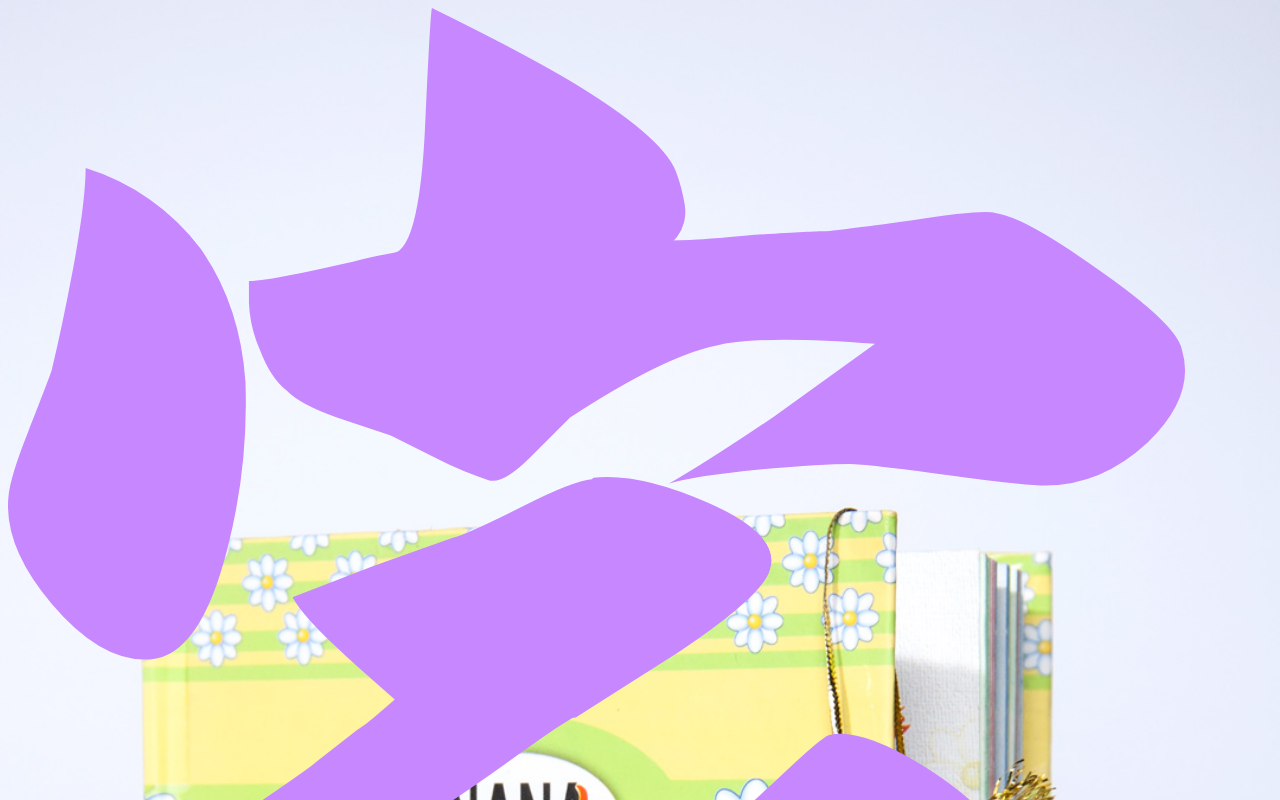
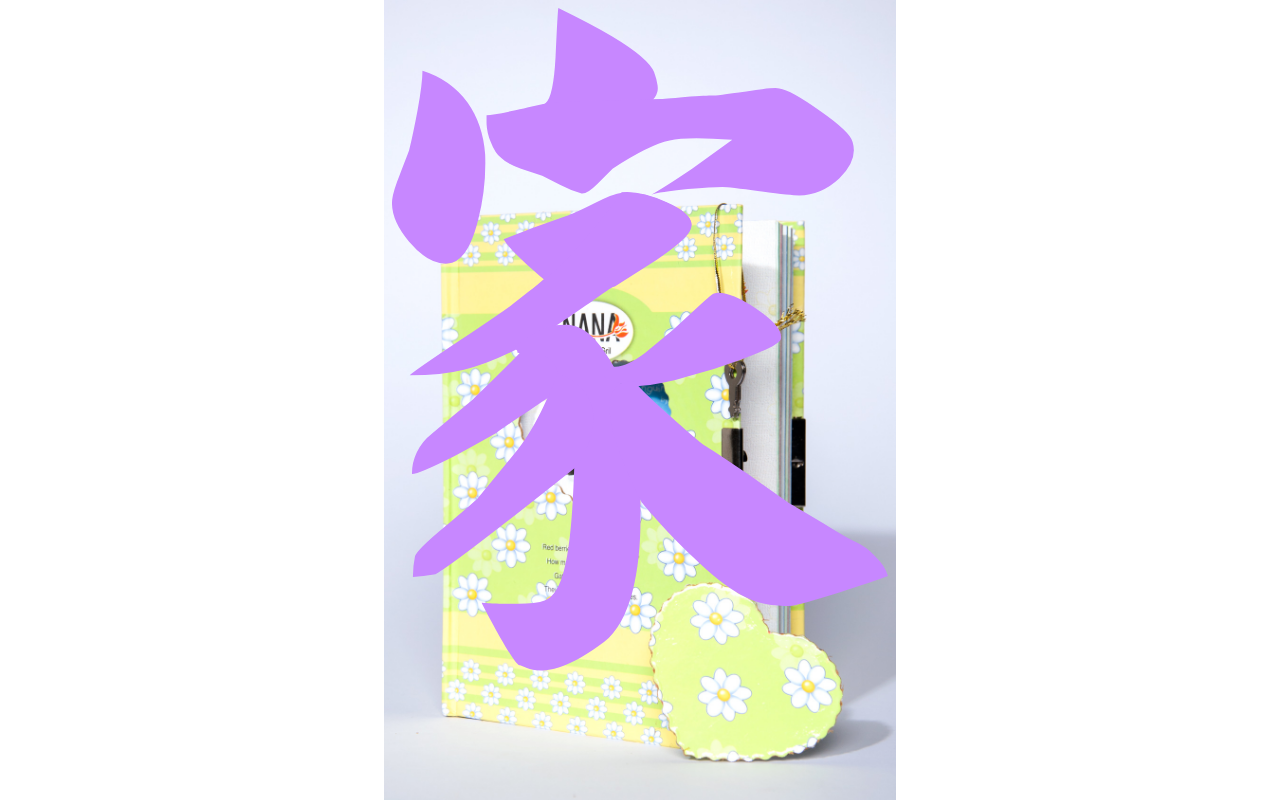
Before and after one commit to kabk/go-theses-21-kexin-hao, a plain HTML site: page docs/index.html in a window 1280 px wide. Shown: the top 800 px of the page. Drawn offline with nearby package versions, Linux system fonts and the light colour scheme.

Commit message:
Update index.css

```diff
--- a/docs/css/index.css
+++ b/docs/css/index.css
@@ -1,7 +1,14 @@
+html{
+  /* width:600px; */
+  /* height: 100vh; */
+  margin-left: 30%;
+  margin-right: 30%;
+}
+
 body{
   background-image: url("../images/bgbg.jpg");
   background-size: cover;
-  /* background-repeat: no-repeat; */
+  background-repeat: no-repeat;
 }
 .stroke{
  fill: rgb(199, 135, 255);
```
